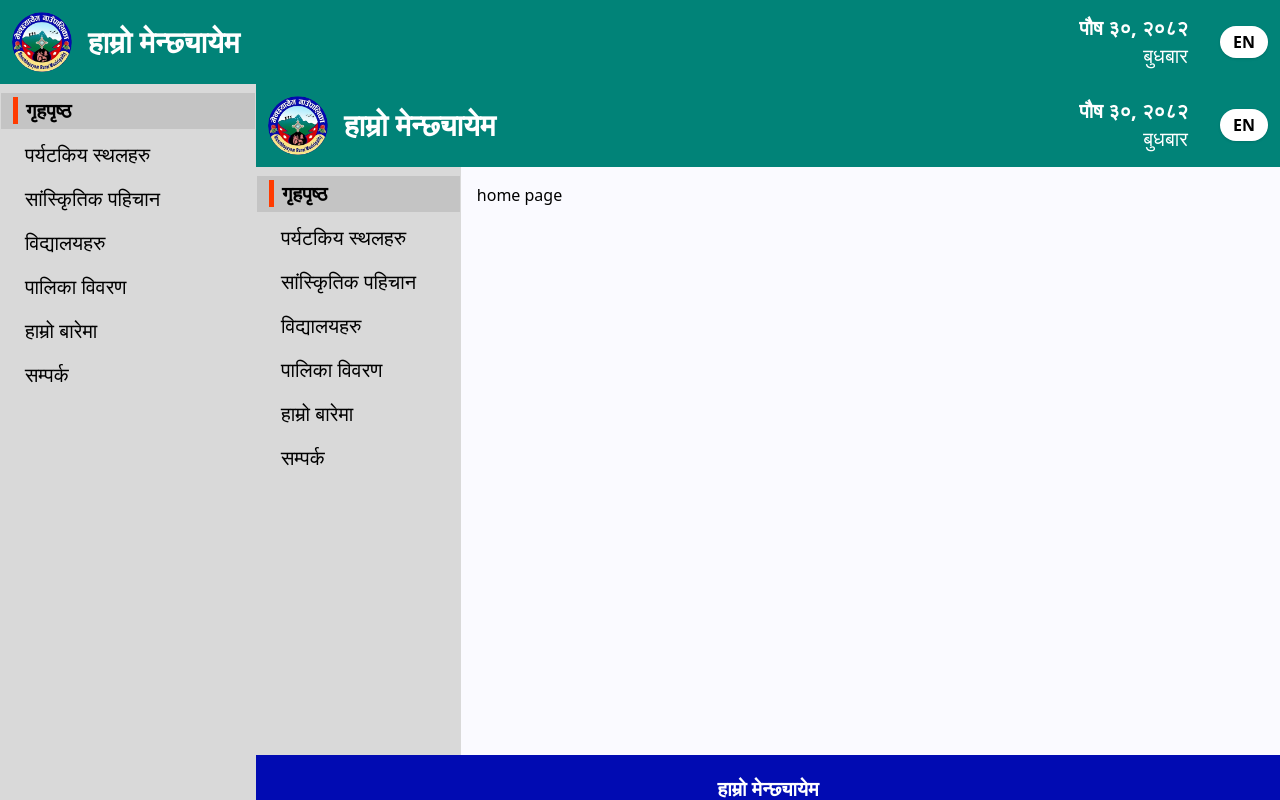
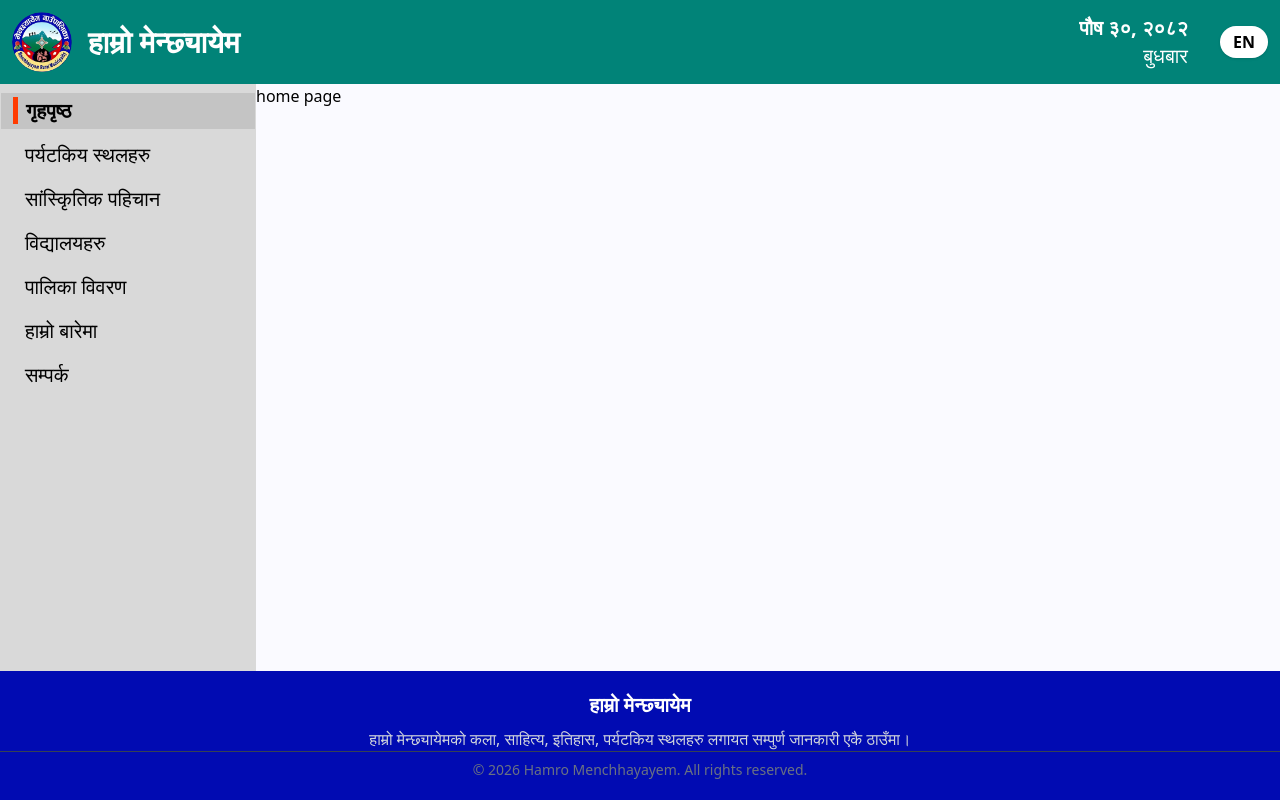
Before and after one commit to Kushal216/hamro-menchhayayem, a Next.js app: page / in a window 1280 px wide. Shown: the top 800 px of the page. Built offline with nearby package versions, Linux system fonts and the light colour scheme.

Commit message:
refactor: remove redundant layouts in homepage

```diff
--- a/app/page.jsx
+++ b/app/page.jsx
@@ -1,26 +1,7 @@
-import Menubar from "@/components/layout/Menubar";
-import Navbar from "@/components/layout/Navbar";
-import Footer from "@/components/layout/Footer";
-
 export default function HomePage() {
   return (
     <>
-      <div className=" bg-[#FAFAFF] flex flex-col h-screen">
-        <header>
-          <Navbar />
-        </header>
-
-        <div className="body flex-1 flex">
-          <aside className="flex-1/5 ">
-            <Menubar />
-          </aside>
-          <main className="flex-4/5 p-4">home page</main>
-        </div>
-
-        <footer>
-          <Footer />
-        </footer>
-      </div>
+          <div>home page</div>
     </>
   );
 }
```
